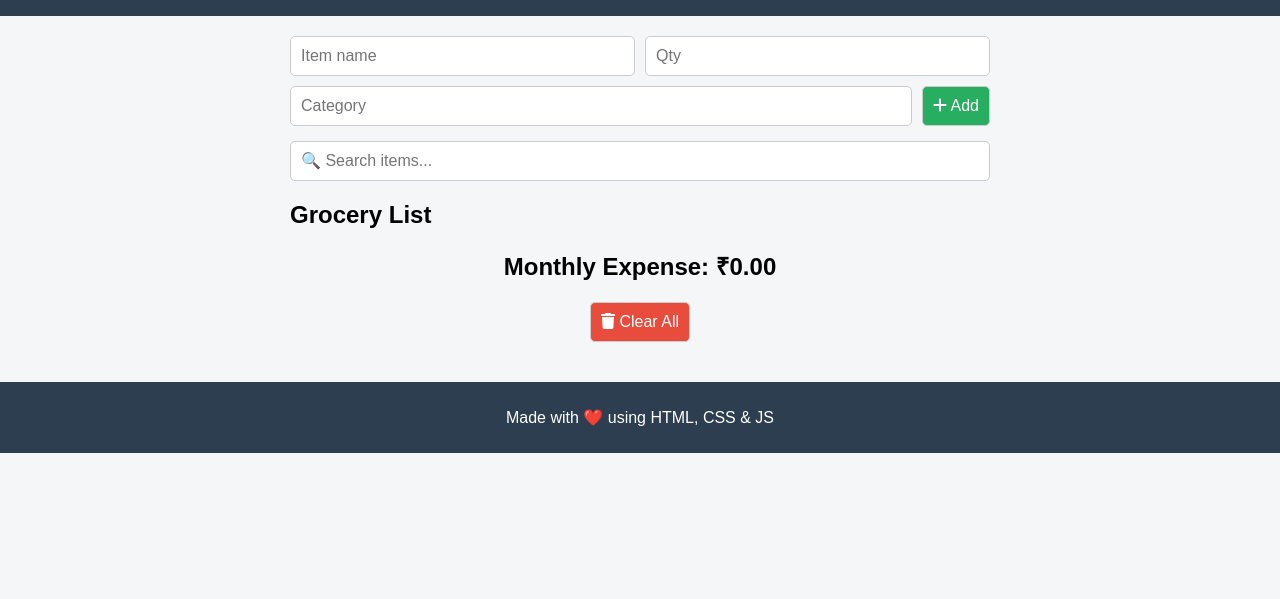
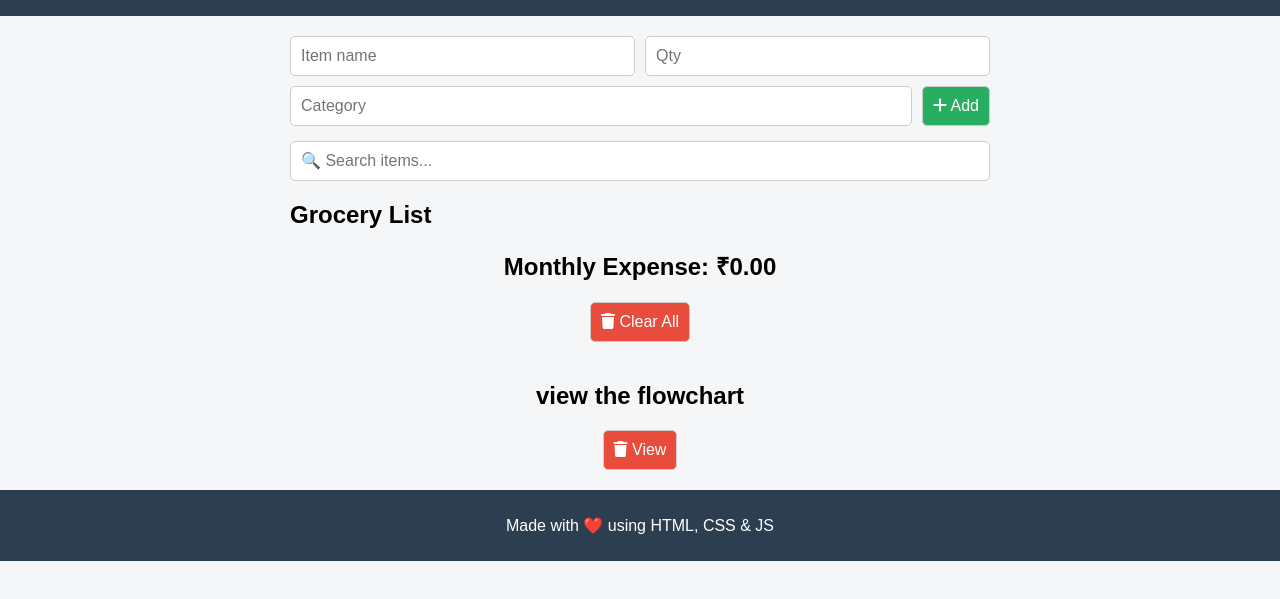
Before and after one commit to seshidhar2828/Smart-Grocery-Expense-Tracker, a plain HTML site: page index.html in a window 1280 px wide. Shown: the part 95-694 px from the top of the page. Drawn offline with Linux system fonts and the light colour scheme.

Commit message:
Update index.html

```diff
--- a/index.html
+++ b/index.html
@@ -35,6 +35,13 @@
             <button id="clearAllBtn" class="clear-btn"><i class="fa fa-trash"></i> Clear All</button>
         </section>
     </main>
+       <section class="expense-section">
+            <h2>view the flowchart</h2>
+           <a href="flowchart.html">
+               <button  class="clear-btn"><i class="fa fa-trash"></i> View</button>
+           </a>
+        </section>
+    </main>
 
     <footer>
         <p>Made with ❤️ using HTML, CSS & JS</p>
```
